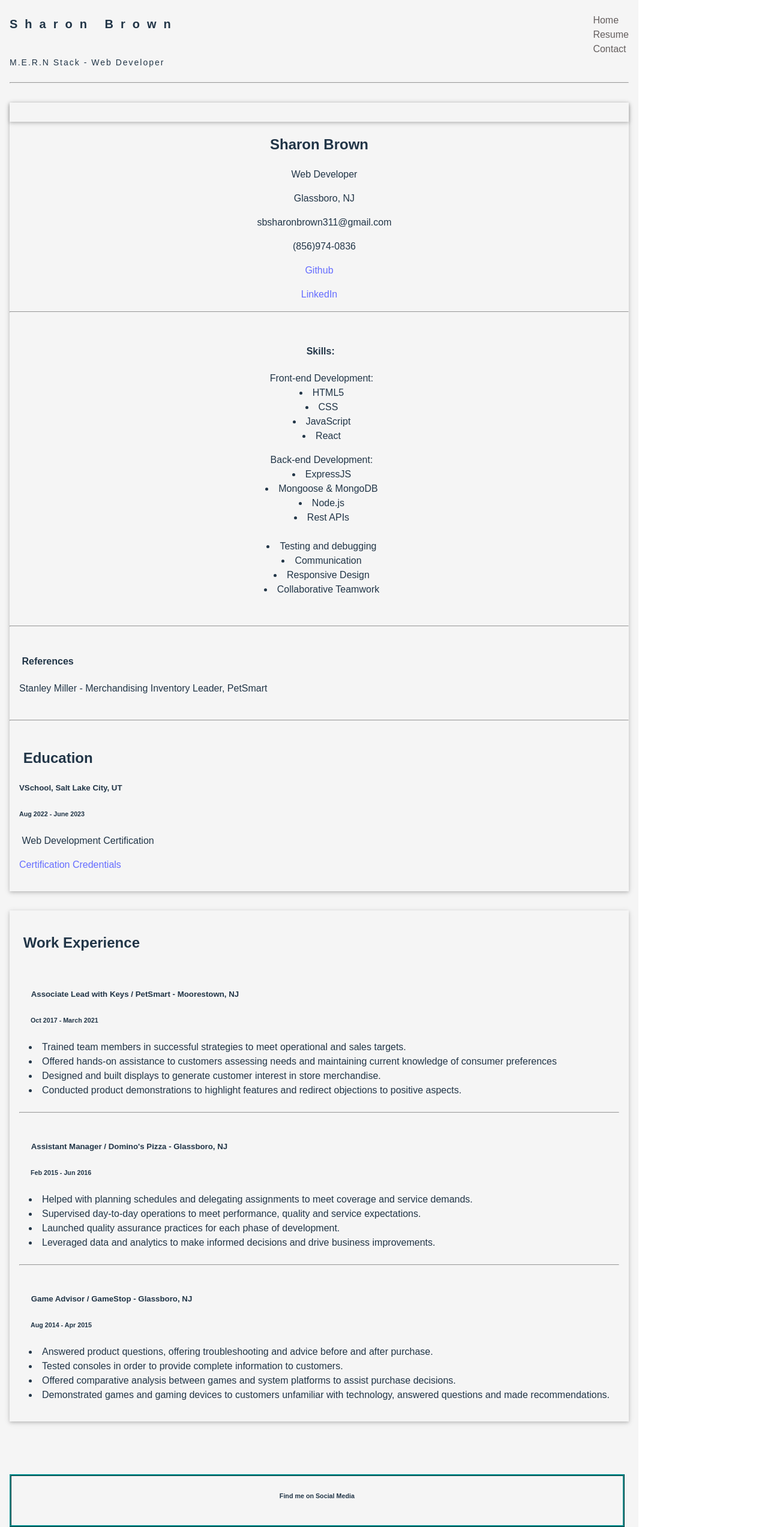
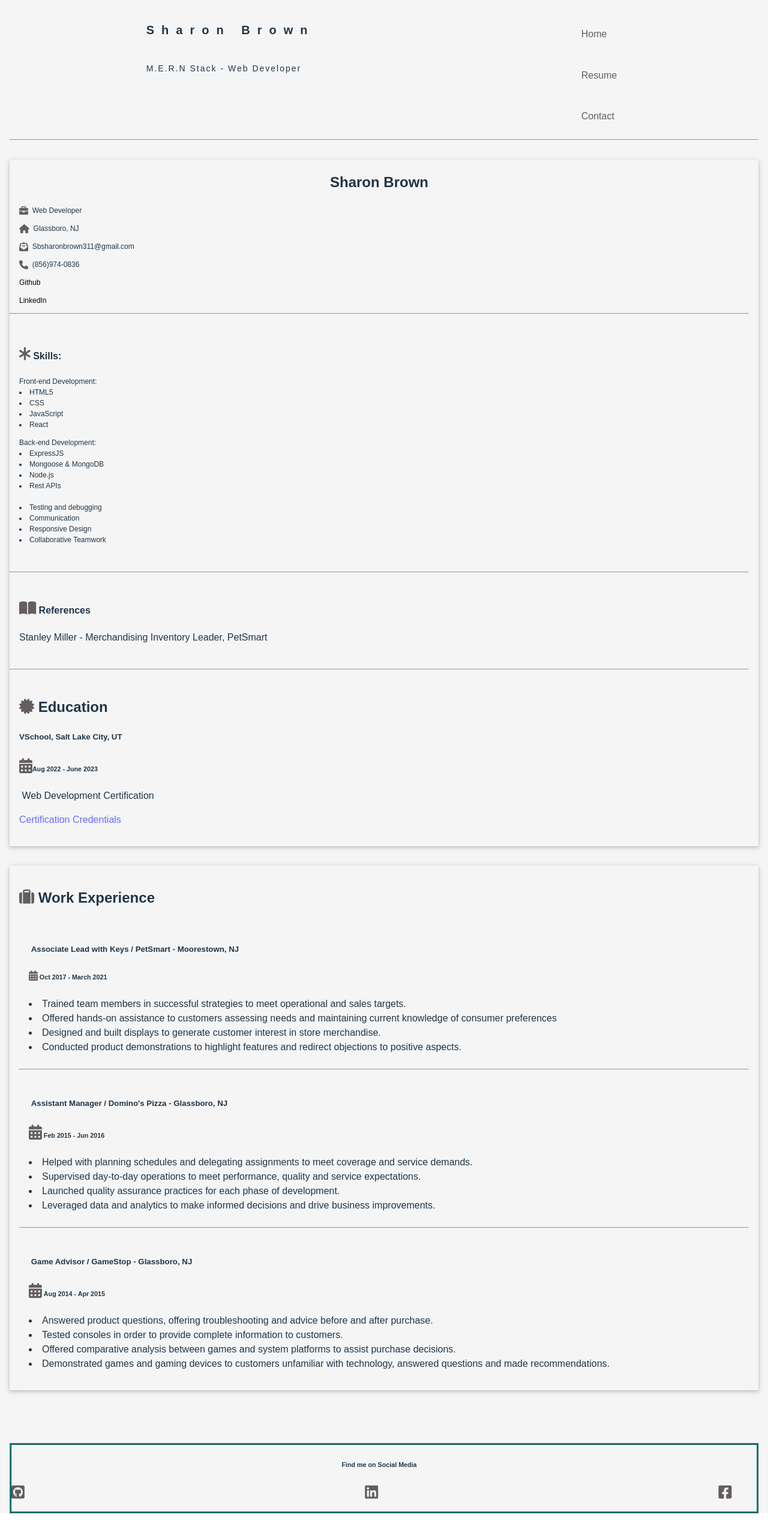
Before and after one commit to SharBrown311/Zen-Garden, a React (Vite) app in the folder client/: page /resume in a window 1280 px wide. Shown: the whole page at 60% size. After the commit the page ends 2523 px from the top, so only its background shows below. Built offline with nearby package versions, Linux system fonts and the light colour scheme.

Commit message:
Rebuilt and redesigned Resume and Contact section with media queries

```diff
--- a/client/index.html
+++ b/client/index.html
@@ -3,7 +3,8 @@
     <meta charset="UTF-8" />
     <link rel="icon" type="image/svg+xml" href="/vite.svg" />
     <meta name="viewport" content="width=device-width, initial-scale=1.0" />
-    <title>Vite + React</title>
+    <link rel="stylesheet" href="https://cdnjs.cloudflare.com/ajax/libs/font-awesome/6.4.0/css/all.min.css" integrity="sha512-iecdLmaskl7CVkqkXNQ/ZH/XLlvWZOJyj7Yy7tcenmpD1ypASozpmT/E0iPtmFIB46ZmdtAc9eNBvH0H/ZpiBw==" crossorigin="anonymous" referrerpolicy="no-referrer" />
+    <title>Sharon Brown Web Developer and Designer</title>
   </head>
   <body>
     <div id="root"></div>
--- a/client/src/App.css
+++ b/client/src/App.css
@@ -2,34 +2,26 @@
 .App{
   background-color: #f5f5f5;
   font-size: 16px;
-  display: grid;
-  grid-template-areas:
-  'header header header header header header'
-  'main main main main main main main'
-  'footer footer footer footer footer footer';
   padding-right: 1rem;
   padding-left: 1rem;
 }
 .Footer{
   text-align: center;
   border: 3px ridge darkcyan;
-  grid-area: 'footer';
-  max-width: 99.3%;
-  width: 100%;
+  max-width: 100%;
   margin-top: 2rem;
   bottom: 0;
+  padding-right: 1rem;
 }
 
 .Home, .About, .Contact, .Resume{
-  grid-area: 'main';
   text-align: center;
   margin-top: 2rem;
 }
 
 .footer-list{
   display: flex;
-  flex-direction: row;
-  justify-content: space-around;
+  justify-content: space-between;
   list-style-type: none;
 }
 
@@ -37,10 +29,10 @@ html,body, h1, h2, h3, h4, h5, h6{
   font-family: 'Raleway', Arial, sans-serif;
 }
 .Header{
-  grid-area: 'header';
   display: flex;
   flex-direction: row;
-  justify-content: space-between;
+  justify-content: space-around;
+  padding: 0.6rem;
 }
 .name-title-container{
   display: flex;
@@ -64,6 +56,8 @@ i{
 .nav-link{
   text-decoration: none;
   color: rgb(100, 94, 94);
+  padding: .5rem .5rem .5rem .5rem;
+  margin-top: .3rem;
 }
 .nav-link:hover{
   background-color: darkcyan;
@@ -71,9 +65,31 @@ i{
 }
 .nav-list{
   margin-top: 1.4rem;
+  display: flex;
+  flex-direction: column;
+
 }
+
 
 .fab:hover{
   color: darkcyan;
   cursor: pointer;
 }
+
+@media only screen and (max-width: 640px){
+  .about-body{
+    padding: 0;
+    text-align: center;
+
+  }
+}
+@media only screen and (min-width: 249px){
+  .footer-link{
+    margin-right: 1.6rem;
+    text-align: center;
+
+  }
+  .footer-list{
+    padding: 0;
+  }
+}
--- a/client/src/App.jsx
+++ b/client/src/App.jsx
@@ -16,7 +16,7 @@ function App() {
      <main className="main-body">
       <hr />
       <Routes>
-        <Route path = "/" element = {<Home />} />
+        <Route exact path = "/" element = {<Home />} />
       <Route path = "/resume" element = {<Resume />} />
       <Route path = "/contact" element = {<Contact />} />
       </Routes>
--- a/client/src/assets/Main.css
+++ b/client/src/assets/Main.css
@@ -18,24 +18,15 @@
   flex-direction: column;
 
 }
+.text{
+  font-size: 12px;
+}
+.top-icons{
+  font-size: 15px;
+  vertical-align: middle;
+  margin-left: 1rem;
+}
 
-/* .left-column{
-  padding-left: 2rem;
-  padding-right: 2rem;
-  text-align: left;
-} */
-/* .image-container{
-  margin-top: 1rem;
-  background-image: url("../assets/images/PhotoRoom-20230615-102633.JPG");
-  border: .625rem ridge darkcyan;
-  background-repeat: no-repeat;
-  background-size: cover;
-  height: 350px;
-  width: 300px;
-} */
-.text{
-  margin-left: .5rem;
-}
 .form-container{
   display: flex;
   flex-direction: column;
@@ -44,16 +35,21 @@
   padding-right: 10%;
 }
 .about-body{
-  text-align: center;
+  text-align: left;
   padding-right: 8rem;
   padding-left: 8rem;
 }
-.view-button{
-  border: transparent;
-}
-.view-button:hover{
-  background-color: darkcyan;
-}
+
 .fas:hover{
   color: whitesmoke;
 }
+.left-column{
+  text-align: left;
+  padding-right: 1rem;
+}
+.Contact{
+  width: 100%;
+}
+.skills-section{
+  margin-left: 1rem;
+}
--- a/client/src/assets/Resume.jsx
+++ b/client/src/assets/Resume.jsx
@@ -5,19 +5,17 @@ function Resume() {
     // page-container
     <div className='Resume main-container'>
       <div className='left-column card'>
-       <div className='container card image-container' >
-        </div>
         <div className='bottom-left-container'>
           <h2 style = {{textAlign: "center"}}>Sharon Brown</h2>
-          <p className='text'><i className='fas fa-briefcase'></i>&nbsp;&nbsp;Web Developer</p>
-          <p className='text'><i className='fas fa-house'></i>&nbsp;&nbsp;Glassboro, NJ</p>
-          <p className='text'><i className='fas fa-envelope-open-text'></i>&nbsp;&nbsp;sbsharonbrown311@gmail.com</p>
-          <p className='text'><i className='fas fa-phone'></i>&nbsp;&nbsp;(856)974-0836</p>
-          <p><a href = "#">Github</a></p>
-          <p><a href = "#">LinkedIn</a></p>
+          <p className='text'><i className='fas fa-briefcase top-icons'></i>&nbsp;&nbsp;Web Developer</p>
+          <p className='text'><i className='fas fa-house top-icons'></i>&nbsp;&nbsp;Glassboro, NJ</p>
+          <p className='text'><i className='fas fa-envelope-open-text top-icons'></i>&nbsp;&nbsp;Sbsharonbrown311@gmail.com </p>
+          <p className='text'><i className='fas fa-phone top-icons'></i>&nbsp;&nbsp;(856)974-0836</p>
+          <p style = {{marginLeft: "1rem", fontSize: "12px", color: "#000"}}><a style = {{color: "#000"}} href = "#">Github</a></p>
+          <p style={{marginLeft: '1rem', fontSize: "12px"}}><a style={{color: "#000"}} href = "#">LinkedIn</a></p>
           </div>
           <hr />
-          <div>
+          <div className='skills-section'>
             <br />
             <h4>
           <i className='fas fa-asterisk'></i>
--- a/client/src/index.css
+++ b/client/src/index.css
@@ -5,7 +5,6 @@
 
   color-scheme: light dark;
   color: rgba(255, 255, 255, 0.87);
-  background-color: #242424;
 
   font-synthesis: none;
   text-rendering: optimizeLegibility;
@@ -24,10 +23,8 @@ a:hover {
 }
 
 body {
-  margin: 0;
-  display: flex;
-  place-items: center;
-  min-width: 320px;
+  margin: 0 auto;
+  /* min-width: 350px; */
   min-height: 100vh;
 }
 
--- a/client/src/page-components/Footer.jsx
+++ b/client/src/page-components/Footer.jsx
@@ -9,8 +9,6 @@ function Footer() {
         <li className='footer-link'><i className='fab fa-linkedin'></i></li>
         <li className='footer-link'>
           <i className='fab fa-facebook-square'><a href='#'></a></i></li>
-        <li className='footer-link'><i className='fab fa-instagram-square'></i></li>
-        <li className='footer-link'><i className='fab fa-twitter-square'></i></li>
       </ul>
     </footer>
   )
```
Also changed, not shown: 2 other files (tests, documents, lock files or other folders).
